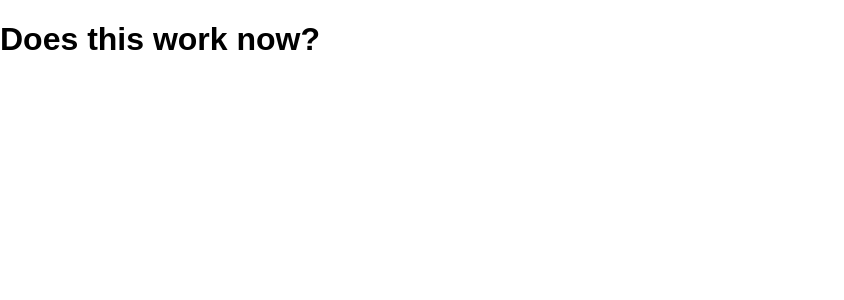
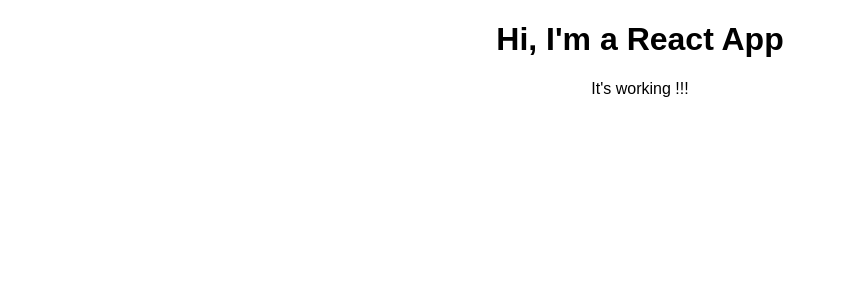
Before and after one commit to barksanto/react-builder, a React (Create React App) app: page / in a window 1280 px wide. Shown: the top 300 px of the page, without its empty margins (0-844 px from the left). Built offline with nearby package versions, Linux system fonts and the light colour scheme.

Commit message:
2nd element rendered in App component

```diff
--- a/src/App.js
+++ b/src/App.js
@@ -4,18 +4,13 @@
 
 class App extends Component {
   render() {
-    // return (
-    //   <div className="App">
-    //     <header className="App-header">
-    //       <img src={logo} className="App-logo" alt="logo" />
-    //       <h1 className="App-title">Welcome to the show</h1>
-    //     </header>
-    //     <p className="App-intro">
-    //       To get started, edit <code>src/App.js</code> and save to reload.
-    //     </p>
-    //   </div>
-    // );
-    return React.createElement('div', null, React.createElement('h1', null, "Does this work now?"))
+    return (
+      <div className="App">
+        <h1>Hi, I'm a React App</h1>
+        <p>It's working !!!</p>
+      </div>
+    );
+    // return React.createElement('div', null, React.createElement('h1', { className: 'App' }, "Does this work now?"))
 
   }
 }
```
